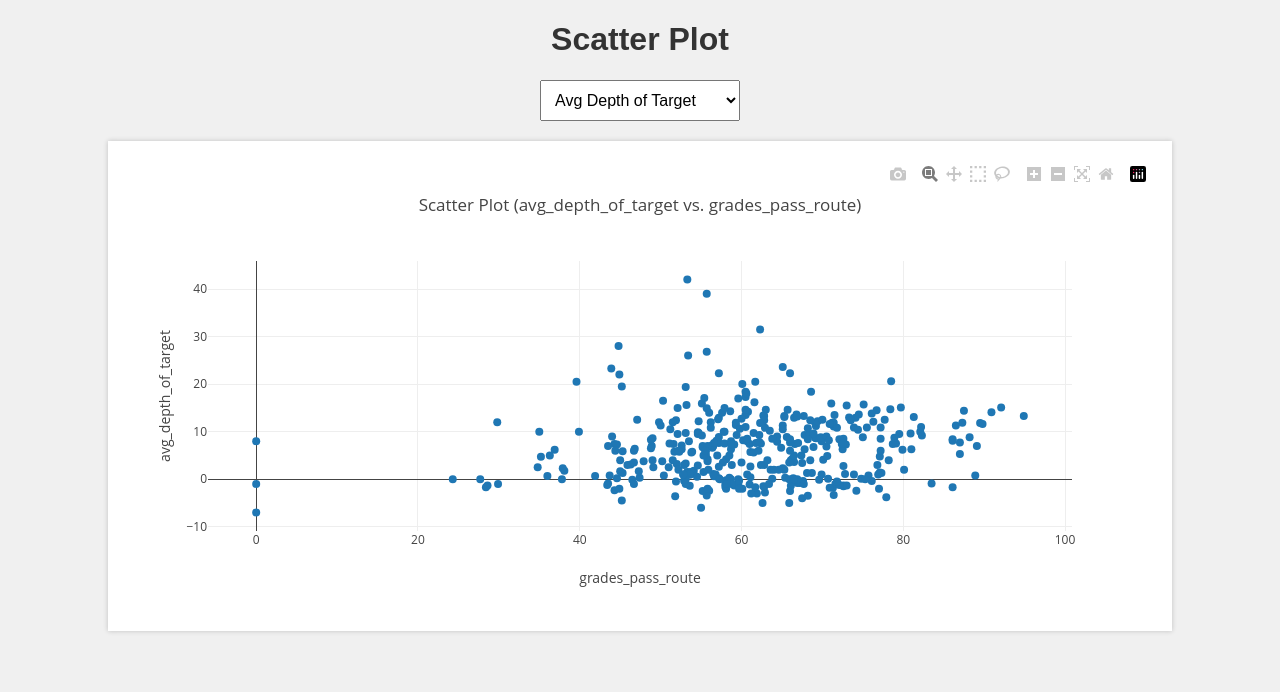
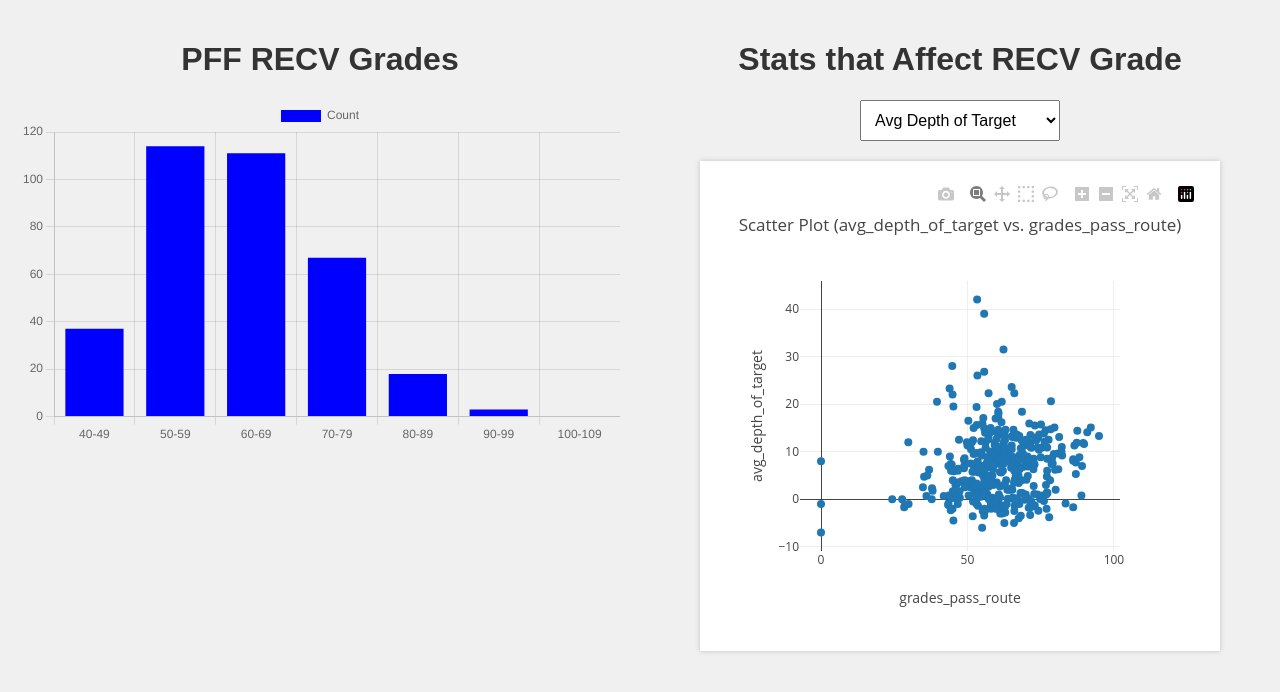
Before and after one commit to SamSchultz-bit/project-3-group-3, a Flask app: page / in a window 1280 px wide. Shown: the top 692 px of the page. Run offline with Flask 3, Linux system fonts and the light colour scheme; some libraries are stand-ins or nearby versions.

Commit message:
bar charts

```diff
--- a/app.py
+++ b/app.py
@@ -1,19 +1,18 @@
+# app.py
 from flask import Flask, render_template, request, jsonify
 import pandas as pd
 
 app = Flask(__name__)
-# needs to be updated to database
+
 data = pd.read_csv('data.csv')
 
-# Fill all NaN values with zeros in the entire DataFrame
+# Handle null values (optional)
 data.fillna(0, inplace=True)
 
-#
 @app.route('/')
 def index():
     return render_template('index.html')
 
-#handle dropdown updating the scatterplot
 @app.route('/get_data', methods=['POST'])
 def get_data():
     selected_y = request.json['selected_y']
@@ -23,5 +22,10 @@
     response_data = {'x': x_data.tolist(), 'y': y_data.tolist()}
     return jsonify(response_data)
 
+@app.route('/get_pie_data')
+def get_pie_data():
+    grades_pass_route_data = data['grades_pass_route'].tolist()
+    return jsonify(grades_pass_route_data)
+
 if __name__ == '__main__':
     app.run(debug=True)
--- /dev/null
+++ b/static/piechart.js
@@ -0,0 +1,38 @@
+// static/piechart.js
+document.addEventListener('DOMContentLoaded', function () {
+    const barChartCanvas = document.getElementById('bar-chart').getContext('2d');
+
+    // Fetch 'grades_pass_route' data for the bar chart
+    fetch('/get_pie_data')
+        .then(response => response.json())
+        .then(data => {
+            // Filter data for values between 40 and 100
+            const filteredData = data.filter(value => value >= 40 && value <= 100);
+
+            // Count data within each group (e.g., 40-49, 50-59, etc.)
+            const groupedData = {};
+            for (let i = 40; i <= 100; i += 10) {
+                const range = `${i}-${i + 9}`;
+                groupedData[range] = filteredData.filter(value => value >= i && value <= i + 9).length;
+            }
+
+            new Chart(barChartCanvas, {
+                type: 'bar',
+                data: {
+                    labels: Object.keys(groupedData),
+                    datasets: [{
+                        label: 'Count',
+                        data: Object.values(groupedData),
+                        backgroundColor: 'blue', // Bar color
+                    }]
+                },
+                options: {
+                    scales: {
+                        y: {
+                            beginAtZero: true
+                        }
+                    }
+                }
+            });
+        });
+});
--- a/static/style.css
+++ b/static/style.css
@@ -29,3 +29,13 @@
     box-shadow: 0px 0px 5px rgba(0, 0, 0, 0.2);
     padding: 20px;
 }
+
+.container {
+    display: flex;
+}
+
+.column {
+    flex: 1;
+    padding: 20px;
+    box-sizing: border-box;
+}
--- a/templates/index.html
+++ b/templates/index.html
@@ -1,14 +1,20 @@
-<!-- index.html -->
 <!DOCTYPE html>
 <html>
 <head>
-    <title>Scatter Plot</title>
+    <title>Scatter Plot and Pie Chart</title>
     <link rel="stylesheet" type="text/css" href="{{ url_for('static', filename='style.css') }}">
     <script src="https://cdn.plot.ly/plotly-latest.min.js"></script>
     <script src="https://d3js.org/d3.v6.min.js"></script>
+    <script src="https://cdn.jsdelivr.net/npm/chart.js"></script>
 </head>
 <body>
-    </div><h1>Scatter Plot</h1>
+    <div class="container">
+        <div class="column">
+            <h1>PFF RECV Grades</h1>
+            <canvas id="bar-chart" width="200" height="115"></canvas>
+        </div>
+        <div class="column">
+            <h1>Stats that Affect RECV Grade</h1>
             <div>
                 <select id="y-selector">
                     <option value="avg_depth_of_target">Avg Depth of Target</option>
@@ -19,8 +25,10 @@
                 </select>
             </div>
             <div id="scatter-plot"></div>
+        </div>
+    </div>
 
-    <!-- Use url_for to generate the correct URL for static files -->
     <script src="{{ url_for('static', filename='scatterplot.js') }}"></script>
+    <script src="{{ url_for('static', filename='piechart.js') }}"></script>
 </body>
 </html>
```
Lines whose indentation alone changed are shown as unchanged.
